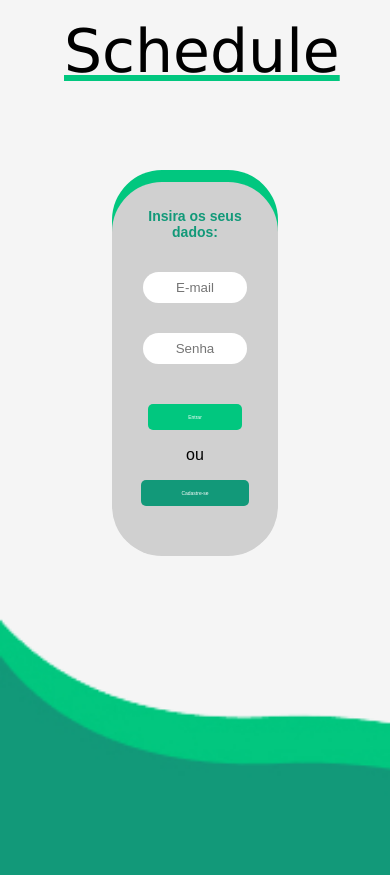
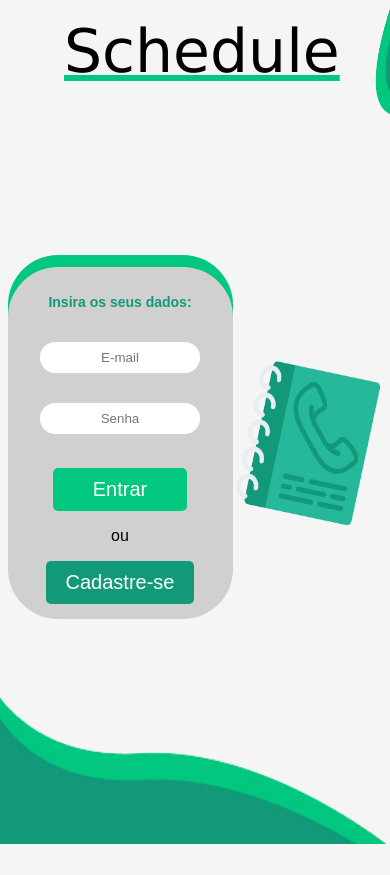
Before and after one commit to DanielRogs/Frontend_Schedule, a React (Create React App) app: page / in a window 390 px wide. After the commit the page ends 844 px from the top, so only its background shows below. Built offline with nearby package versions, Linux system fonts and the light colour scheme.

Commit message:
Responsividade

```diff
--- a/src/components/LoginCard/index.tsx
+++ b/src/components/LoginCard/index.tsx
@@ -1,19 +1,19 @@
-import React from "react"
-import { Submit } from "../Button/styles"
-import { Div, Tittle, Input, P} from "./styled"
-import { Link } from 'react-router-dom'
-import {login} from '../../services/user'
+import React from "react";
+import { Submit } from "../Button/styles";
+import { Div, Tittle, Input, P , DivBottom} from "./styled";
+import { Link } from "react-router-dom";
+import { login } from "../../services/user";
 import AuthContext from "../../context/AuthContext";
 
-interface State{
-    email:string
-    password:string
+interface State {
+  email: string;
+  password: string;
 }
 
-class LoginCard extends React.Component<{}, State>{
+class LoginCard extends React.Component<{}, State> {
   constructor(Props: any) {
-        super(Props)
-        this.state = { email: '', password: '' }
+    super(Props);
+    this.state = { email: "", password: "" };
   }
 
   render(): React.ReactNode {
@@ -21,43 +21,54 @@ class LoginCard extends React.Component<{}, State>{
     <Div>
         <Tittle>Insira os seus dados:</Tittle>
 
-                <form>
-
           <Input
             placeholder="E-mail"
             type="email"
-                        onChange={(e: React.ChangeEvent<HTMLInputElement>) => { this.setState({ email: e.target.value }) }} >
-                    </Input>
+            onChange={(e: React.ChangeEvent<HTMLInputElement>) => {
+              this.setState({ email: e.target.value });
+            }}
+          />
           <Input
             placeholder="Senha"
             type="password"
-                        onChange={(e: React.ChangeEvent<HTMLInputElement>) => { this.setState({ password: e.target.value }) }}>
-                    </Input>
+            onChange={(e: React.ChangeEvent<HTMLInputElement>) => {
+              this.setState({ password: e.target.value });
+            }}
+          />
 
+        <DivBottom>
           <AuthContext.Consumer>
-                        {
-                            ({setUser}) =>(
-                                <Submit onClick={ async() => ( setUser( await login(this.state.email, this.state.password)) )} color="#01C77F" Tletra={20} padding={0} className="button log">Entrar</Submit>
-                            )
+            {({ setUser }) => (
+              <Submit
+                onClick={async () =>
+                  setUser(await login(this.state.email, this.state.password))
                 }
+                color="#01C77F"
+                Tletra={20}
+                padding={0}
+                className="button log"
+              >
+                Entrar
+              </Submit>
+            )}
           </AuthContext.Consumer>
 
           <P>ou</P>
 
-                </form>
-
-                    <Link to='/cadastro'>
-                        <Submit color="#129979" Tletra={20} padding={0} className="button cad">Cadastre-se</Submit>
+        <Link to="/cadastro">
+          <Submit
+            color="#129979"
+            Tletra={20}
+            padding={0}
+            className="button cad"
+          >
+            Cadastre-se
+          </Submit>
         </Link>
-
-
-
+        </DivBottom>
     </Div>
-
-        )
+    );
   }
-
-
 }
 
 export default LoginCard;
--- a/src/components/LoginCard/styled.ts
+++ b/src/components/LoginCard/styled.ts
@@ -7,6 +7,13 @@ export const Div = styled.div`
     padding: 15px;
     background: #D0D0D0;
     width: 35vw;
+    @media (max-width: 768px){
+        width: 50vw;
+    };
+    @media (max-width: 368px){
+        width: 80vw;
+    };
+
     border-radius: 50px;
     box-shadow: 0px -12px #01C77F;
     text-align: center;
@@ -14,17 +21,15 @@ export const Div = styled.div`
     .button {
         @import url('https://fonts.googleapis.com/css2?family=Oxygen&display=swap');
         font-family: 'Oxygen', sans-serif;
-        display: block;
-        margin-left: auto;
-        margin-right: auto;
-        padding: 10px 40px;
+        font-size: 1.25em;
+        padding: 0.5em 1em;
     }
 
     .button.cad{
-        margin-bottom: 35px;
+
     }
     .button.log{
-        margin-top: 30px;
+        padding: 0.5em 2em;
     }
 `
 
@@ -32,7 +37,7 @@ export const Input = styled.input`
     @import url('https://fonts.googleapis.com/css2?family=Oxygen&display=swap');
     font-family: 'Oxygen', Century Gothic, sans-serif;
     margin: 20px 0px 10px 0px;
-    width: 400px;
+    width: 30vw;
     height: 29px;
     text-align: center;
     border: 0px;
@@ -45,17 +50,17 @@ export const Input = styled.input`
         font-weight: bold;
     }
 
-    @media (max-width: 1160px) {
-        width: 300px;
+    @media (max-width: 905px) {
+        width: 25vw;
     }
 
-    @media (max-width: 905px) {
-        width: 200px;
+    @media (max-width: 768px) {
+        width: 40vw;
     }
 
-    @media (max-width: 572px) {
-        width: 100px;
-    }
+    @media (max-width: 368px){
+        width: 75vw;
+    };
 `
 
 export const Tittle = styled.h2`
@@ -74,3 +79,13 @@ export const P = styled.p`
     font-family: 'Oxygen', sans-serif;
     font-size: 1rem;
 `
+
+export const DivBottom = styled.div`
+    display: flex;
+    flex-direction: column;
+    align-items: center;
+    margin-top: 1.5em;
+
+
+
+`
--- a/src/pages/LoginPage/index.tsx
+++ b/src/pages/LoginPage/index.tsx
@@ -1,35 +1,33 @@
-import React from 'react';
-import LoginCard from '../../components/LoginCard';
-import HeaderLogin from '../../assets/Image/headerLogin.png';
-import FooterLogin from '../../assets/Image/footerLogin.png';
-import Agenda from '../../assets/Image/agenda.png';
-import {
-        Title,
-        Img,
-        Header,
-        Section,
-        Footer,
-} from './styled'
+import React from "react";
+import LoginCard from "../../components/LoginCard";
+import HeaderLogin from "../../assets/Image/headerLogin.png";
+import FooterLogin from "../../assets/Image/footerLogin.png";
+import Agenda from "../../assets/Image/agenda.png";
+import { Title, Img, Header, Section, Footer } from "./styled";
 
 function LoginPage() {
   return (
     <>
-        <body>
-          <div className="LoginPage">
-            <Header className='headerLogin'>
-              <Title className='scheduleTitle'>Schedule</Title>
-              <Img heightPx = {8} src={HeaderLogin} alt='Formas geometricas - parte superior' />
+      <Header className="headerLogin">
+        <Title className="scheduleTitle">Schedule</Title>
+        <Img
+          src={HeaderLogin}
+          alt="Formas geometricas - parte superior"
+          className="img-header"
+        />
       </Header>
 
       <Section className="conteudoLogin">
         <LoginCard />
-              <img src={Agenda} alt='Agenda de contatos' className='agenda_img'/>
+        <img src={Agenda} alt="Agenda de contatos" className="agenda_img" />
       </Section>
-          </div>
-          <Footer className='footerLogin'>
-              <Img  heightPx = {15.9} src={FooterLogin} alt='Formas geometricas - parte inferior' />
+
+      <Footer className="footerLogin">
+        <Img
+          src={FooterLogin}
+          alt="Formas geometricas - parte inferior"
+        />
       </Footer>
-        </body>
     </>
   );
 }
--- a/src/pages/LoginPage/styled.ts
+++ b/src/pages/LoginPage/styled.ts
@@ -1,15 +1,18 @@
 import styled from "styled-components";
-
-interface Props {
-    heightPx: number;
-}
 
 export const Header = styled.header`
     display: flex;
     justify-content: space-between;
     overflow: hidden;
     height: 15vh;
-    margin-bottom: 8vw;
+
+    @media (max-width: 368px){
+        .img-header{
+            display: none;
+        }
+        justify-content: center;
+        align-items: center;
+    }
 `;
 
 export const Title = styled.h1`
@@ -17,27 +20,26 @@ export const Title = styled.h1`
     font-weight: 400;
     text-decoration: underline;
     text-decoration-color: #01C77F;
-    margin: 1rem 3rem 0 4rem;
+    margin: 1rem 2rem 0 4rem;
     padding: 0px;
 
     @media (max-height: 1080px) {
         font-size: 60px;
     }
+    @media (max-width: 368px){
+        margin: 0px;
+    }
+
 `;
 
-export const Img = styled.img<Props>`
-    max-width: fit-content;
-    height: ${(p) => p.heightPx}vw;
-
-    @media (max-width: 1075px) {
-        height: 90px;
-    }
+export const Img = styled.img`
+    max-width: 100%;
 `;
 
 export const Section = styled.section`
     display: flex;
-    height: 50vh;
-    width: 100%;
+    height: 55vh;
+    padding-top: 10vh;
     justify-content: center;
     align-items: center;
 
@@ -45,19 +47,26 @@ export const Section = styled.section`
         height: 60vh;
     }
 
-    @media (max-width: 809px) {
-        .agenda_img{
-           height: 50vh;
-        }
-    }
 
-    @media (max-width: 683px) {
+    @media (max-width: 768px) {
         .agenda_img{
             height: 40vh;
         }
     }
 
-    @media (max-width: 627px) {
+    @media (max-width: 583px) {
+        .agenda_img{
+            height: 30vh;
+        }
+    }
+
+    @media (max-width: 450px) {
+        .agenda_img{
+            height: 20vh;
+        }
+    }
+
+    @media (max-width: 368px) {
         .agenda_img{
            height: 0vh;
         }
@@ -66,19 +75,5 @@ export const Section = styled.section`
 
 export const Footer = styled.footer`
     display: flex;
-    height: 100%;
-    width: 100%;
-    overflow: hidden;
-
-    @media (max-width: 1151px) {
-        Img{
-            height: 30vh;
-        }
-    }
-
-    @media (max-width: 671px) {
-        Img{
-            height: 35vh;
-        }
-    }
+    height: 20vh;
 `;
```
Lines whose indentation alone changed are shown as unchanged.
